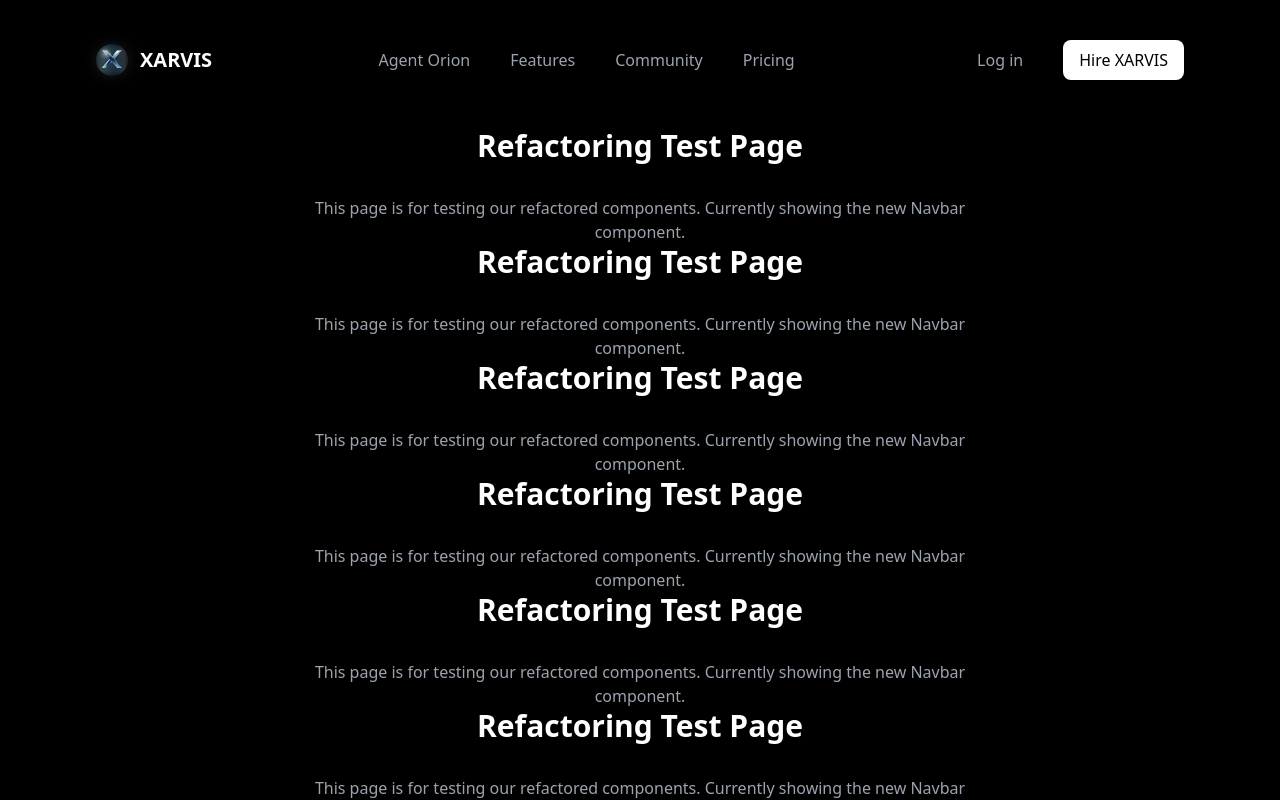
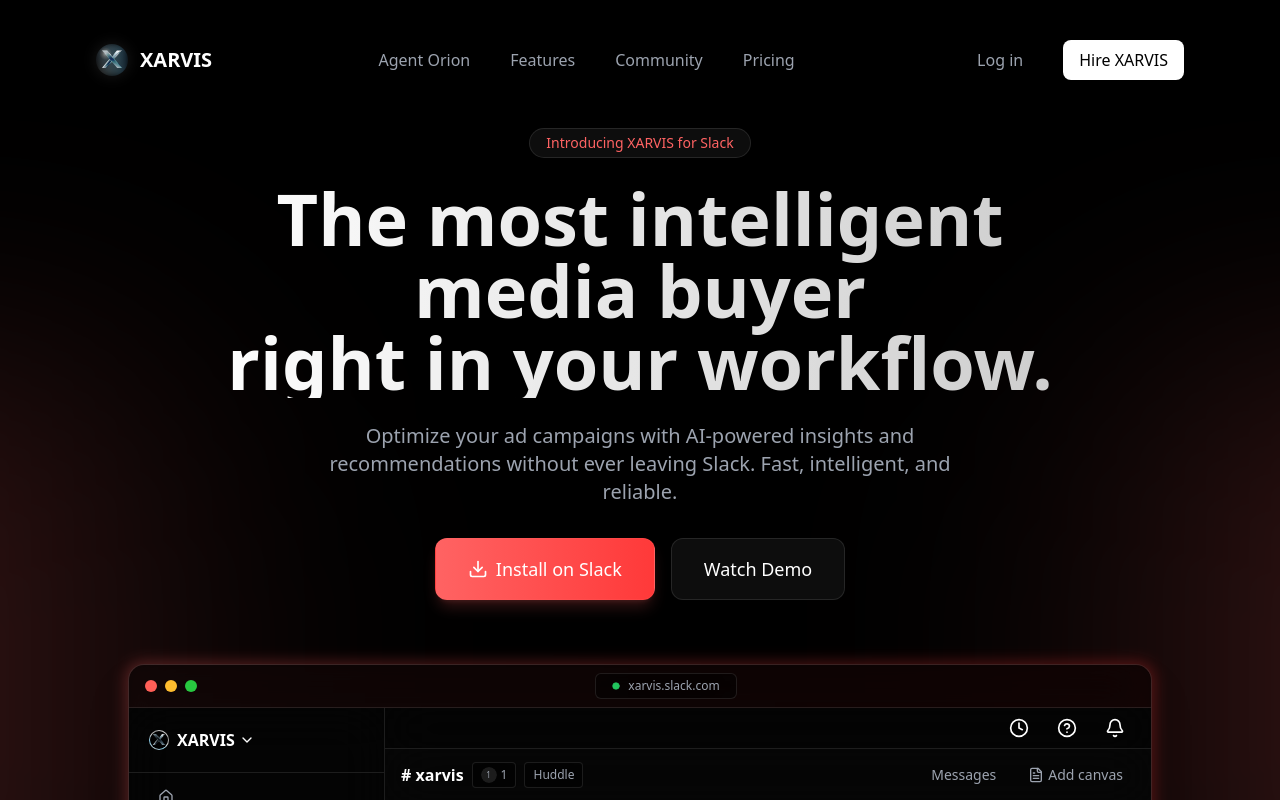
Before and after one commit to ayaryabi/xarvis, a Next.js app: page /refactor in a window 1280 px wide. Shown: the top 800 px of the page. Built offline with nearby package versions, Linux system fonts and the light colour scheme.

Commit message:
refactor/herosection v1

```diff
--- a/src/app/refactor/page.tsx
+++ b/src/app/refactor/page.tsx
@@ -1,10 +1,11 @@
 import { Navbar } from "@/components/pages/landing/navbar"
+import { HeroSection } from "@/components/pages/landing/hero"
 
 export default function RefactorPage() {
   return (
     <div className="min-h-screen bg-black text-white">
       <Navbar />
-
+      <HeroSection />
       <main className="pt-32 px-4">
         <h1 className="text-3xl font-bold text-center mb-8">
           Refactoring Test Page
--- /dev/null
+++ b/src/components/common/gradients/background.tsx
@@ -0,0 +1,34 @@
+"use client"
+
+import { cn } from "@/lib/utils"
+
+interface GradientBackgroundProps {
+  className?: string
+  variant?: "hero" | "simple" | "subtle"
+}
+
+export function GradientBackground({
+  className,
+  variant = "hero"
+}: GradientBackgroundProps) {
+  const variants = {
+    hero: (
+      <>
+        <div className="absolute top-1/4 -left-1/4 w-1/2 h-1/2 bg-gradient-to-r from-[#ff6363]/30 to-transparent rounded-full blur-[120px]"></div>
+        <div className="absolute bottom-1/4 -right-1/4 w-1/2 h-1/2 bg-gradient-to-l from-[#ff6363]/30 to-transparent rounded-full blur-[120px]"></div>
+      </>
+    ),
+    simple: (
+      <div className="absolute top-1/3 left-1/4 w-1/3 h-1/3 bg-gradient-to-r from-[#ff6363]/20 to-transparent rounded-full blur-[120px]"></div>
+    ),
+    subtle: (
+      <div className="absolute inset-0 bg-gradient-to-b from-transparent to-black/30"></div>
+    )
+  }
+
+  return (
+    <div className={cn("absolute inset-0 z-0", className)}>
+      {variants[variant]}
+    </div>
+  )
+}
--- /dev/null
+++ b/src/components/features/version-tag/index.tsx
@@ -0,0 +1,19 @@
+"use client"
+
+import { Logo } from "@/components/common/logo"
+
+interface VersionTagProps {
+  version: string
+  text: string
+}
+
+export function VersionTag({ version, text }: VersionTagProps) {
+  return (
+    <div className="absolute -bottom-6 left-1/2 transform -translate-x-1/2 bg-black/40 backdrop-blur-xl text-sm text-gray-400 px-6 py-2 rounded-full border border-white/10 shadow-lg">
+      <div className="flex items-center space-x-2 text-xs text-gray-500">
+        <Logo size="sm" effect="holographic" />
+        <span>{version} • {text}</span>
+      </div>
+    </div>
+  )
+}
--- /dev/null
+++ b/src/components/pages/landing/hero/index.tsx
@@ -0,0 +1,67 @@
+"use client"
+
+import { Button } from "@/components/ui/button/index"
+import { Container } from "@/components/ui/container/container"
+import { Badge } from "@/components/ui/badge"
+import { Heading } from "@/components/ui/heading"
+import { GradientBackground } from "@/components/common/gradients/background"
+import { VersionTag } from "@/components/features/version-tag"
+import { MacWindow } from "@/components/mac-window"
+import { SlackInterface } from "@/components/slack-interface"
+import { Download } from "lucide-react"
+
+export function HeroSection() {
+  return (
+    <section className="pt-32 pb-20 relative overflow-hidden">
+      <GradientBackground variant="hero" />
+
+      <Container className="relative z-10">
+        <div className="max-w-4xl mx-auto text-center mb-12">
+          <Badge variant="primary" className="mb-6">
+            Introducing XARVIS for Slack
+          </Badge>
+
+          <Heading as="h1" size="xl" gradient className="mb-6">
+            The most intelligent media buyer
+            <br />
+            right in your workflow.
+          </Heading>
+
+          <p className="text-xl text-gray-400 mb-8 max-w-2xl mx-auto">
+            Optimize your ad campaigns with AI-powered insights and recommendations without ever leaving Slack.
+            Fast, intelligent, and reliable.
+          </p>
+
+          <div className="flex flex-col sm:flex-row items-center justify-center gap-4 mb-16">
+            <Button
+              variant="white"
+              className="bg-gradient-to-r from-[#ff6363] to-[#ff3939] hover:from-[#ff7373] hover:to-[#ff4949] text-white rounded-xl shadow-lg shadow-[#ff6363]/20 border border-[#ff6363]/20"
+              size="xl"
+            >
+              <Download className="mr-2 h-5 w-5" />
+              Install on Slack
+            </Button>
+
+            <Button
+              variant="outline"
+              size="xl"
+              className="rounded-xl"
+            >
+              Watch Demo
+            </Button>
+          </div>
+        </div>
+
+        <div className="relative mx-auto max-w-5xl">
+          <div className="absolute -inset-0.5 bg-gradient-to-r from-[#ff6363] to-[#ff3939] rounded-2xl blur opacity-30"></div>
+
+          <MacWindow>
+            <SlackInterface />
+          </MacWindow>
+
+          <VersionTag version="v1.0.2" text="Install via Slack App Directory" />
+        </div>
+      </Container>
+    </section>
+  )
+}
--- /dev/null
+++ b/src/components/ui/badge/index.tsx
@@ -0,0 +1,32 @@
+"use client"
+
+import { cn } from "@/lib/utils"
+import React from "react"
+
+interface BadgeProps {
+  children: React.ReactNode
+  className?: string
+  variant?: "default" | "primary" | "outline"
+}
+
+export function Badge({
+  children,
+  className,
+  variant = "default"
+}: BadgeProps) {
+  const variantStyles = {
+    default: "bg-white/5 border-white/10 text-gray-300",
+    primary: "bg-white/5 border-white/10 text-[#ff6363]",
+    outline: "bg-transparent border-white/10 text-gray-300"
+  }
+
+  return (
+    <div className={cn(
+      "inline-block px-4 py-1 rounded-full backdrop-blur-lg border text-sm",
+      variantStyles[variant],
+      className
+    )}>
+      {children}
+    </div>
+  )
+}
--- /dev/null
+++ b/src/components/ui/heading/index.tsx
@@ -0,0 +1,42 @@
+"use client"
+
+import { cn } from "@/lib/utils"
+import React from "react"
+
+interface HeadingProps {
+  children: React.ReactNode
+  as?: "h1" | "h2" | "h3" | "h4"
+  className?: string
+  gradient?: boolean
+  size?: "sm" | "md" | "lg" | "xl"
+}
+
+export function Heading({
+  children,
+  as = "h2",
+  className,
+  gradient = false,
+  size = "lg"
+}: HeadingProps) {
+  const Component = as
+
+  const sizeClasses = {
+    sm: "text-xl md:text-2xl",
+    md: "text-2xl md:text-3xl",
+    lg: "text-3xl md:text-5xl",
+    xl: "text-4xl md:text-7xl"
+  }
+
+  return (
+    <Component
+      className={cn(
+        "font-bold leading-tight",
+        sizeClasses[size],
+        gradient && "bg-clip-text text-transparent bg-gradient-to-r from-white to-white/80",
+        className
+      )}
+    >
+      {children}
+    </Component>
+  )
+}
```
